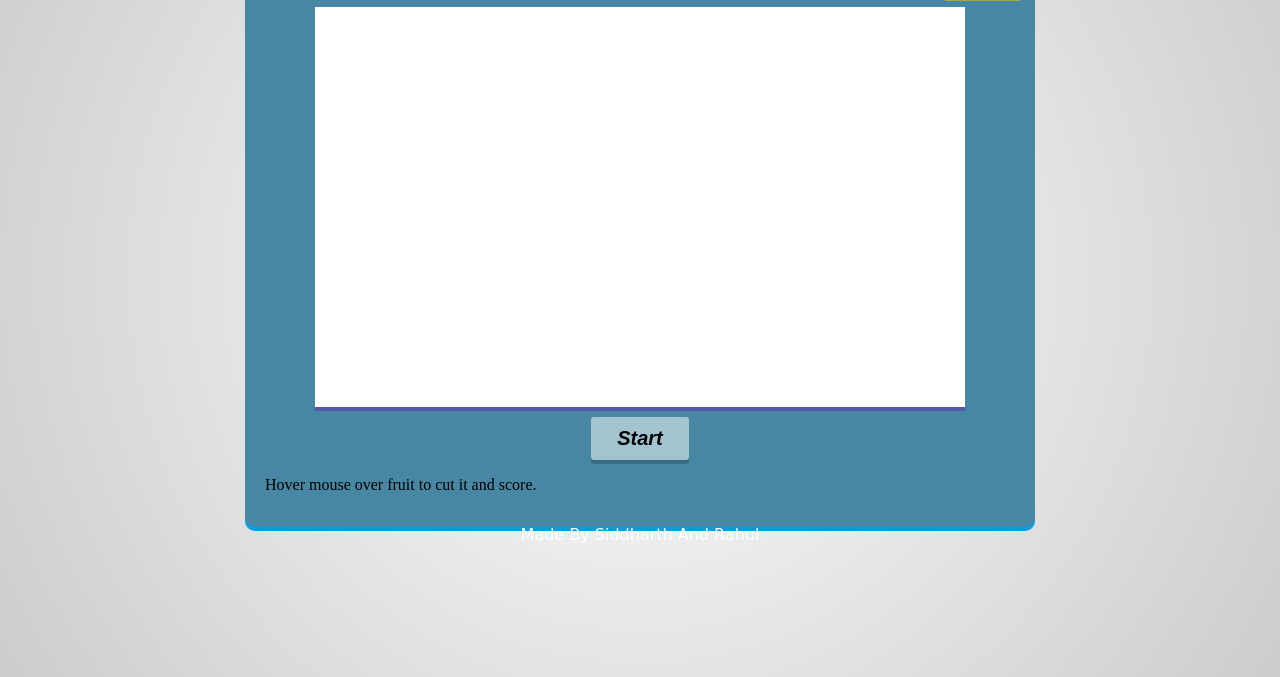
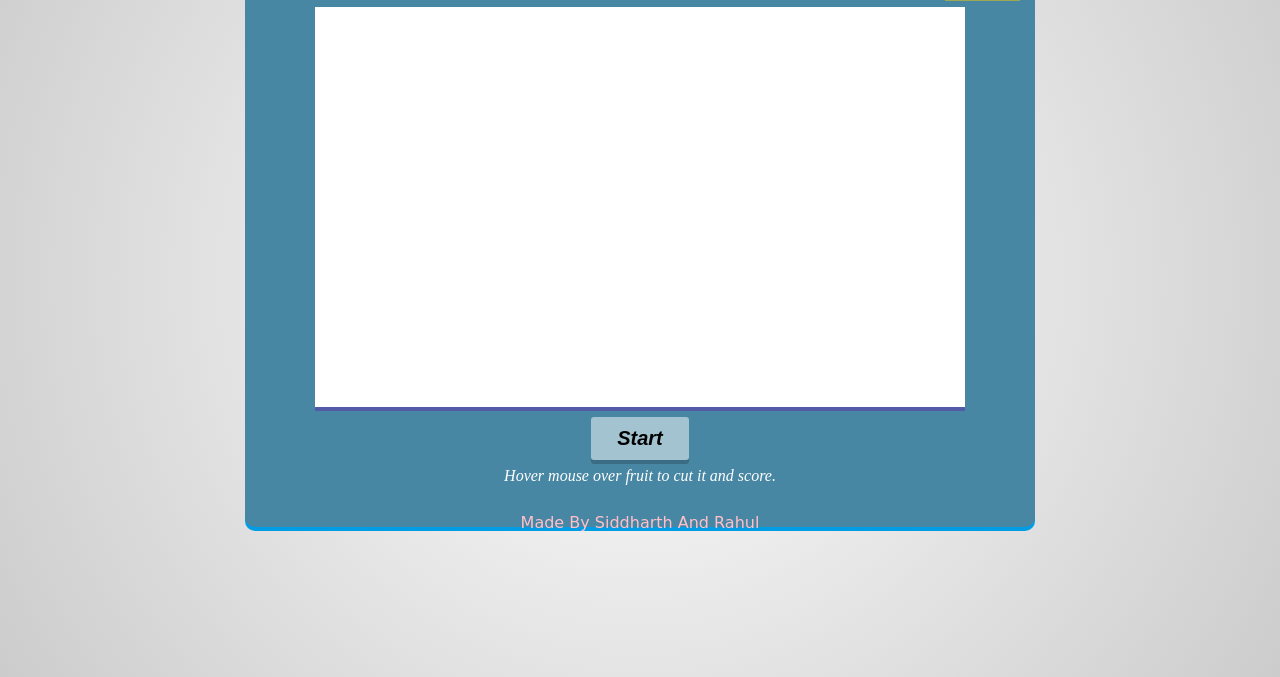
Before and after one commit to RahulGuptaNitro/FruitSliceGame, a plain HTML site: page index.html in a window 1280 px wide. Shown: the part 123-800 px from the top of the page. Drawn offline with nearby package versions, Linux system fonts and the light colour scheme.

Commit message:
How to play styling update

```diff
--- a/styling.css
+++ b/styling.css
@@ -1,4 +1,5 @@
 /*Code by Siddharth (Starksid007) and Rahul (RahulGuptaNitro)*/
+
 html{
     height: 100%;
     background: radial-gradient(circle, #fff, #ccc);
@@ -184,8 +185,18 @@ html{
     display: none;
     position: absolute;
 }
+
 #made{
-    color:white;
+    color:pink;
     font-family: cursive;
-    line-height: 50px;
+    line-height:30px;
 }
+
+#htp{
+    align-content: center;
+    align-items: center;
+    text-align: center;
+    color: white;
+    font-style:italic;
+    line-height: 0px;
+}
```
